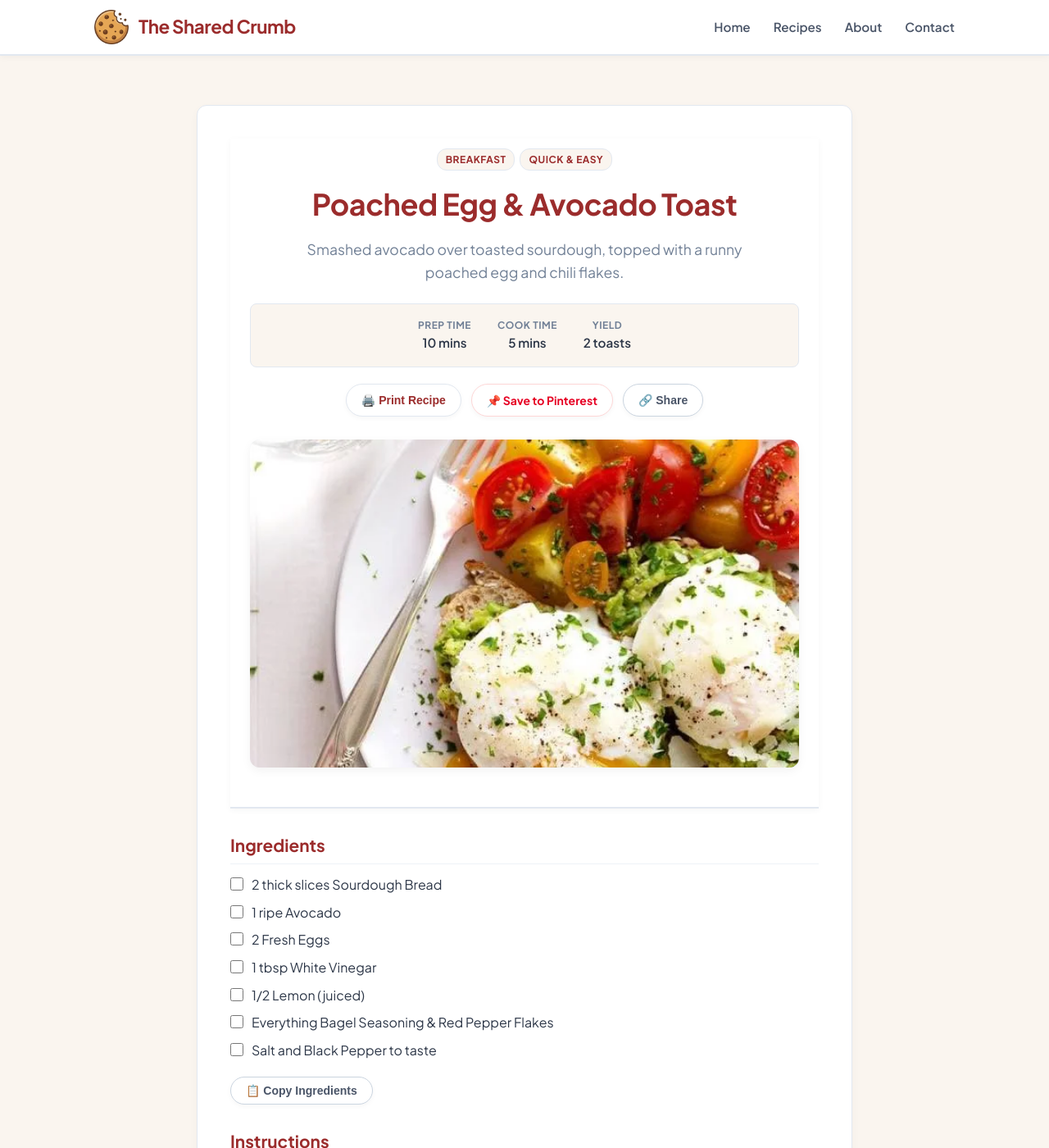
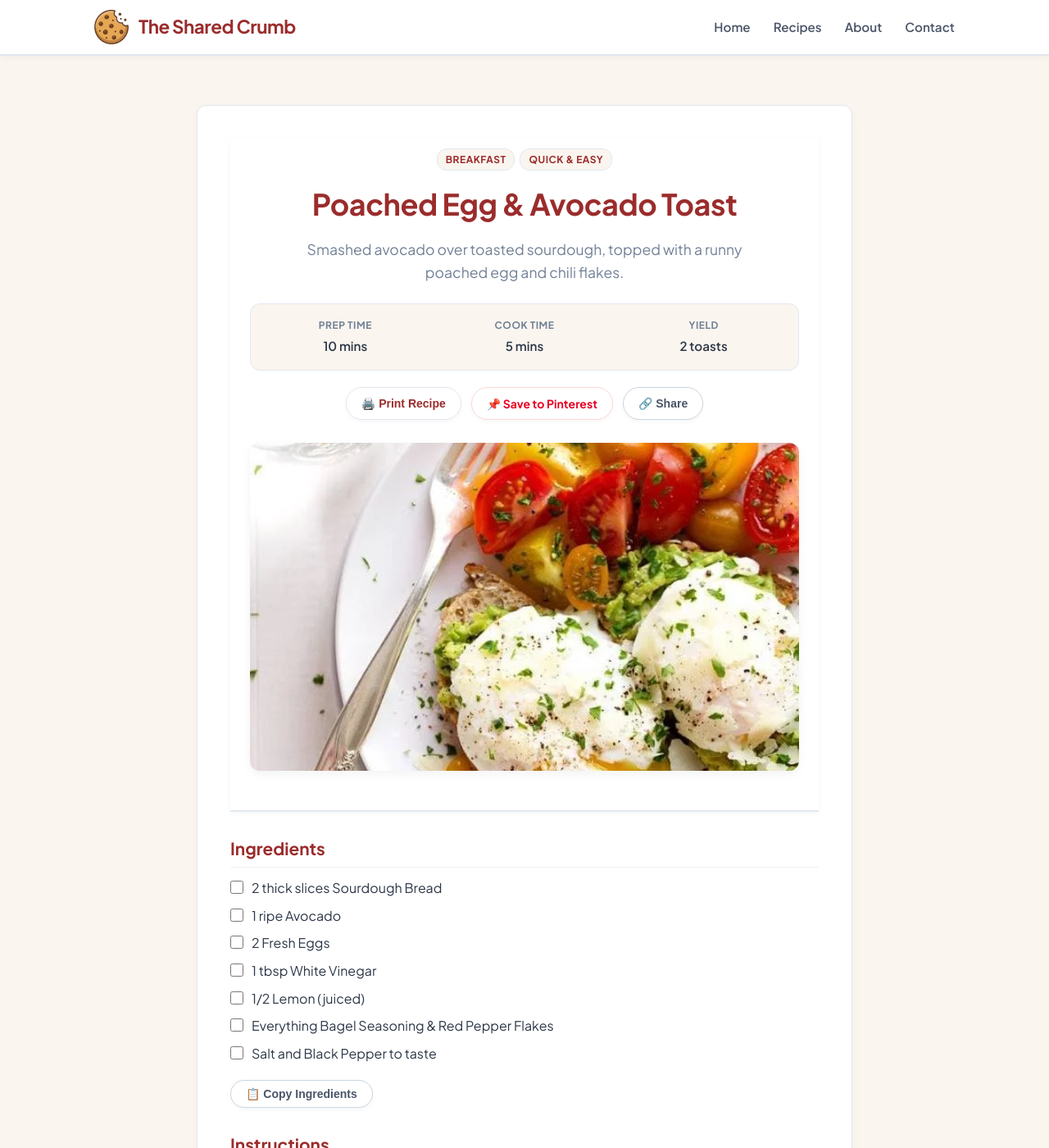
Before and after one commit to TheSharedCrumb/TheSharedCrumb, a Jekyll site: the page built from _recipes/test-avocado-toast.md, in a window 1280 px wide and 1400 px high. Shown: the whole window at 82% size. Built offline with Jekyll 4.4.1, drawn with Linux system fonts in a browser that asks for light colours.

Commit message:
Refactor recipe meta styles for better layout

```diff
--- a/assets/css/style.css
+++ b/assets/css/style.css
@@ -586,20 +586,28 @@ a.recipe-category-link:hover {
   margin: 0 auto 24px;
 }
 
+/* Flexible, Auto-Scaling Meta Bar */
 .recipe-meta {
   display: flex;
   justify-content: center;
-  gap: 32px;
-  padding: 16px 20px;
+  align-items: flex-start;
+  flex-wrap: wrap;
+  gap: 16px 20px;
+  padding: 16px;
   background-color: #FAF5EF;
-  border-radius: 8px;
+  border-radius: 12px;
   border: 1px solid #E2E8F0;
+  width: 100%;
+  box-sizing: border-box;
 }
 
 .meta-item {
   display: flex;
   flex-direction: column;
   align-items: center;
+  text-align: center;
+  flex: 1 1 80px;
+  min-width: 70px;
 }
 
 .meta-label {
@@ -608,6 +616,7 @@ a.recipe-category-link:hover {
   letter-spacing: 0.5px;
   color: #718096;
   font-weight: 700;
+  margin-bottom: 4px;
 }
 
 .meta-value {
```
